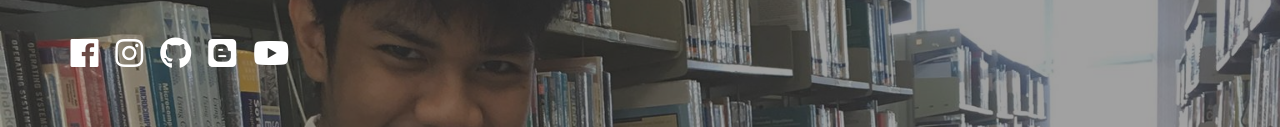
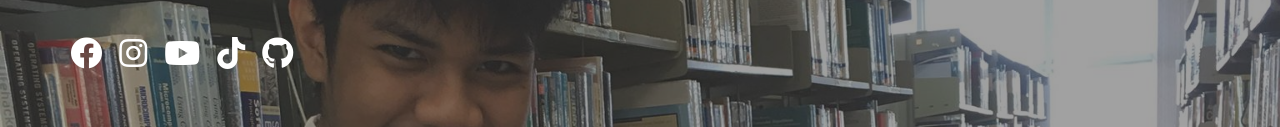
Before and after one commit to smarty0123/portfolio, a website: page dist/index.html in a window 1280 px wide. Shown: the part 389-516 px from the top of the page. Drawn offline with Linux system fonts and the light colour scheme.

Commit message:
update main page

```diff
--- a/dist/index.html
+++ b/dist/index.html
@@ -14,10 +14,10 @@
     </script>
     <link
       rel="stylesheet"
-      href="https://use.fontawesome.com/releases/v5.2.0/css/all.css"
+      href="https://use.fontawesome.com/releases/v5.15.4/css/all.css"
     />
     <link rel="stylesheet" href="css/main.css" />
-    <title>Nattapon's Portfolio (っ＾▿＾)</title>
+    <title>Nattapon's Portfolioヽ(•‿•)ノ</title>
   </head>
   <body id="bg-img">
     <header>
@@ -61,14 +61,17 @@
         <a href="https://www.instagram.com/smartissleeping">
           <i class="fab fa-instagram fa-2x"></i>
         </a>
+        <a href="https://www.youtube.com/user/nattaponchitnarong">
+          <i class="fab fa-youtube fa-2x"></i>
+        </a>
+        <a href="https://www.tiktok.com/@smartinwza007">
+          <i class="fab fa-tiktok fa-2x"></i>
+        </a>
+        <!-- <a href="https://smartblog.netlify.app/">
+          <i class="fab fa-blogger fa-2x"></i>
+        </a> -->
         <a href="https://github.com/smarty0123">
           <i class="fab fa-github fa-2x"></i>
-        </a>
-        <a href="https://blog.nattapon.info">
-          <i class="fab fa-blogger fa-2x"></i>
-        </a>
-        <a href="https://www.youtube.com/user/nattaponchitnarong/videos?view_as=subscriber">
-          <i class="fab fa-youtube fa-2x"></i>
         </a>
       </div>
     </main>
```
